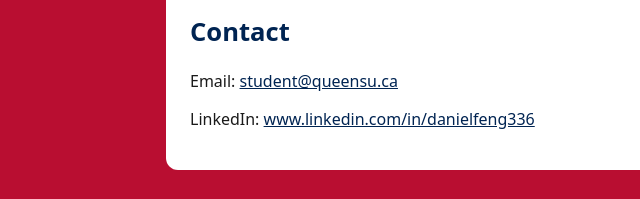
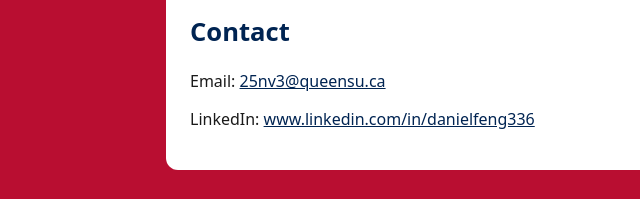
Before and after one commit to SoggyDoggy22/queens-student-page, a plain HTML site: page index.html in a window 1280 px wide. Shown: the part 751-950 px from the top of the page, 0-640 px from the left. Drawn offline with Linux system fonts and the light colour scheme.

Commit message:
Update index.html

```diff
--- a/index.html
+++ b/index.html
@@ -32,7 +32,7 @@
 
       <!-- ====== CONTACT (update your links) ====== -->
       <h2>Contact</h2>
-      <p>Email: <a href="mailto:25nv3@queensu.ca">student@queensu.ca</a></p>
+      <p>Email: <a href="mailto:25nv3@queensu.ca">25nv3@queensu.ca</a></p>
       <p>LinkedIn: <a href="#">www.linkedin.com/in/danielfeng336</a></p>
     </main>
   </body>
```
